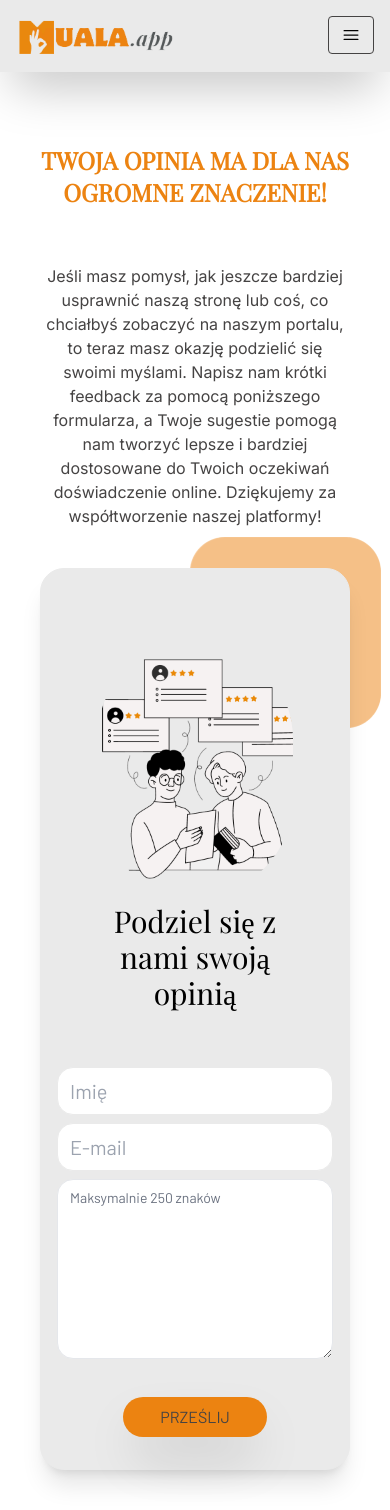
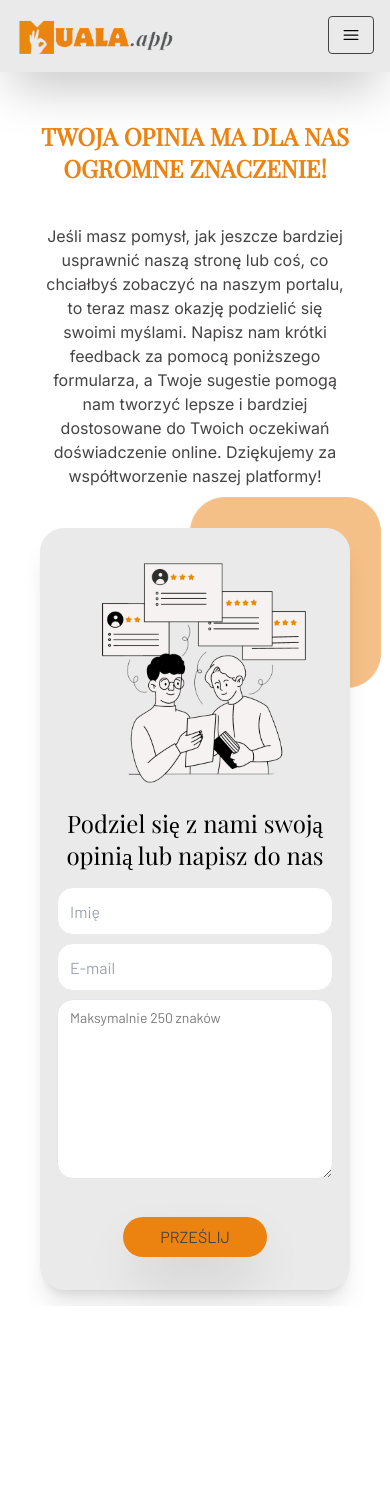
Before and after one commit to lukaszseremak/muala_app, a Next.js app: page /contact in a window 390 px wide. After the commit the page ends 1306 px from the top, so only its background shows below. Built offline with nearby package versions, Linux system fonts and the light colour scheme; a web font is replaced by a local one.

Commit message:
feat: adjust font sizes in input components

```diff
--- a/src/app/contact/page.tsx
+++ b/src/app/contact/page.tsx
@@ -54,14 +54,14 @@ export default async function Page() {
         </div>
       ) : (
         <div className="flex justify-center pt-0 lg:pt-24 px-4 md:px-12 w-screen">
-          <div className="max-w-7xl mx-auto p-6">
+          <div className="max-w-7xl mx-auto px-6">
             <div className="flex flex-col lg:flex-row justify-between gap-10">
               <div className="flex-1 space-y-6 pt-0 lg:pt-24 lg:max-w-[28rem] relative">
                 <img
                   className="hidden lg:block absolute middle-0 left-0 h-96 w-68 overflow-visible -z-50 transform -translate-x-4 translate-y-28"
                   src="/report_figure_1.png"
                 />
-                <h1 className="text-2xl font-playfair_display font-bold text-muala text-center pb-8">
+                <h1 className="text-2xl font-playfair_display font-bold text-muala text-center pb-4 lg:pb-8">
                   TWOJA OPINIA MA DLA NAS OGROMNE ZNACZENIE!
                 </h1>
                 <p className="text-dark_gray text-center">
@@ -92,7 +92,7 @@ export default async function Page() {
                       className="absolute top-0 right-0 h-52 w-42 overflow-visible -z-50 transform translate-x-8 -translate-y-8"
                       src="/report_figure_3.png"
                     />
-                    <CardHeader className="flex flex-col items-center relative p-14">
+                    <CardHeader className="flex flex-col items-center relative max-w-[40rem]">
                       <img
                         alt="FeedBack"
                         className="w-64 h-64 rounded-full object-cover mt-4"
@@ -104,20 +104,20 @@ export default async function Page() {
                         }}
                         width={100}
                       />
-                      <CardTitle className="self-center text-3xl lg:text-4xl text-center font-normal text-black">
-                        Podziel się z nami swoją opinią
+                      <CardTitle className="self-center text-2xl lg:text-4xl mx-4 text-center font-normal text-black">
+                        Podziel się z nami swoją opinią lub napisz do nas
                       </CardTitle>
                     </CardHeader>
-                    <CardContent className="w-full justify-center items-center pb-8">
+                    <CardContent className="w-full justify-center items-center pb-8 pt-4">
                       <div className="flex-row mx-4 md:mx-16">
                         <Input
-                          className="bg-white rounded-2xl w-full h-12 mb-2"
+                          className="bg-white rounded-2xl w-full h-12 mb-2 text-md lg:text-lg"
                           placeholder="Imię"
                           name="name"
                           required
                         />
                         <Input
-                          className="bg-white rounded-2xl w-full h-12 mb-2"
+                          className="bg-white rounded-2xl w-full h-12 mb-2 text-md lg:text-lg"
                           placeholder="E-mail"
                           name="email"
                           required
--- a/src/app/report/page.tsx
+++ b/src/app/report/page.tsx
@@ -107,19 +107,19 @@ export default async function Page() {
                     <CardContent className="w-full justify-center items-center pb-4 pt-2">
                       <div className="flex-row mx-4 md:mx-24">
                         <Input
-                          className="bg-white rounded-full w-full h-12 mb-4"
+                          className="bg-white rounded-full w-full h-12 mb-4 text-md lg:text-lg"
                           placeholder="Wpisz nazwę lokalu"
                           name="local_name"
                           required
                         />
                         <Input
-                          className="bg-white rounded-full w-full h-12 mb-4"
+                          className="bg-white rounded-full w-full h-12 mb-4 text-md lg:text-lg"
                           placeholder="Wpisz nazwę miasta"
                           name="city"
                           required
                         />
                         <Input
-                          className="bg-white rounded-full w-full h-12 mb-4"
+                          className="bg-white rounded-full w-full h-12 mb-4 text-md lg:text-lg"
                           placeholder="Wklej link do filmu"
                           name="url"
                           required
--- a/src/components/ui/textarea.tsx
+++ b/src/components/ui/textarea.tsx
@@ -10,7 +10,7 @@ const Textarea = React.forwardRef<HTMLTextAreaElement, TextareaProps>(
     return (
       <textarea
         className={cn(
-          "min-h-[180px] w-full py-2 px-3 rounded-2xl border border-gray-200 bg-white text-sm ring-offset-white placeholder:text-gray-500 focus-visible:outline-none focus-visible:ring-2 focus-visible:ring-gray-950 focus-visible:ring-offset-2 disabled:cursor-not-allowed disabled:opacity-50",
+          "min-h-[180px] w-full py-2 px-3 text-md lg:text-lg rounded-2xl border border-gray-200 bg-white text-sm ring-offset-white placeholder:text-medium_gray focus-visible:outline-none focus-visible:ring-2 focus-visible:ring-muala focus-visible:ring-offset-0 disabled:cursor-not-allowed disabled:opacity-50",
           className
         )}
         ref={ref}
```
